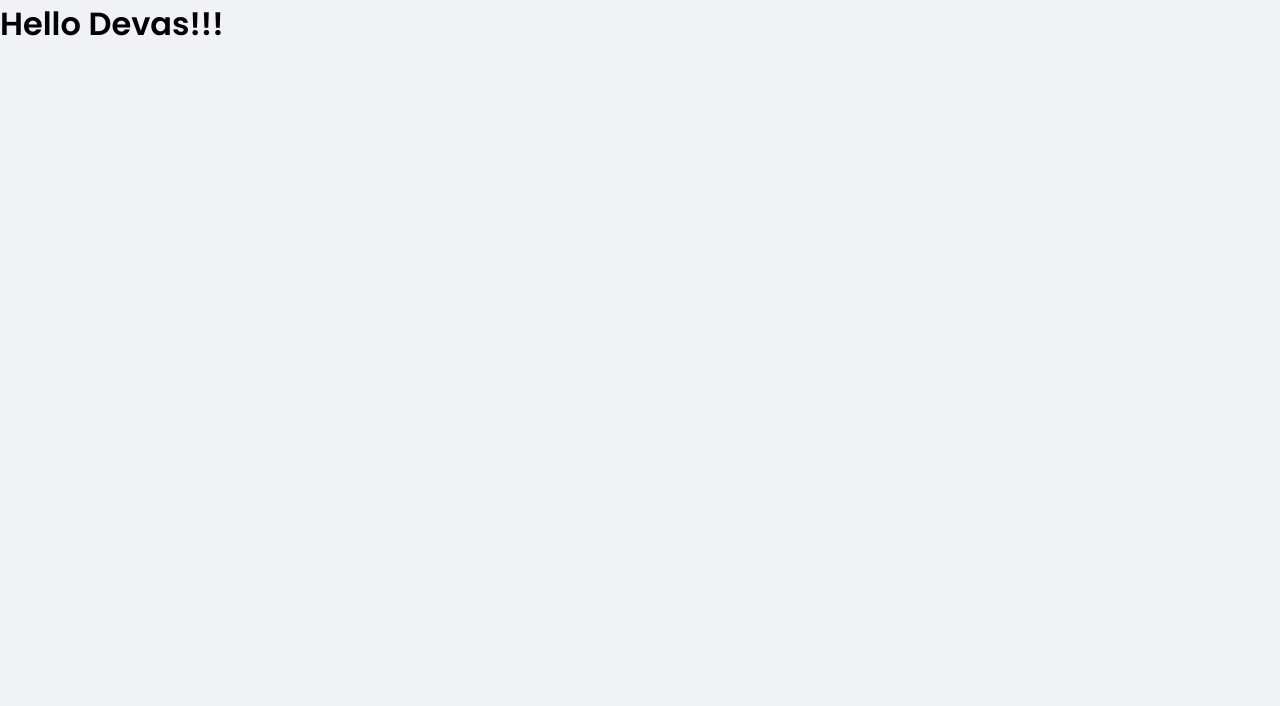
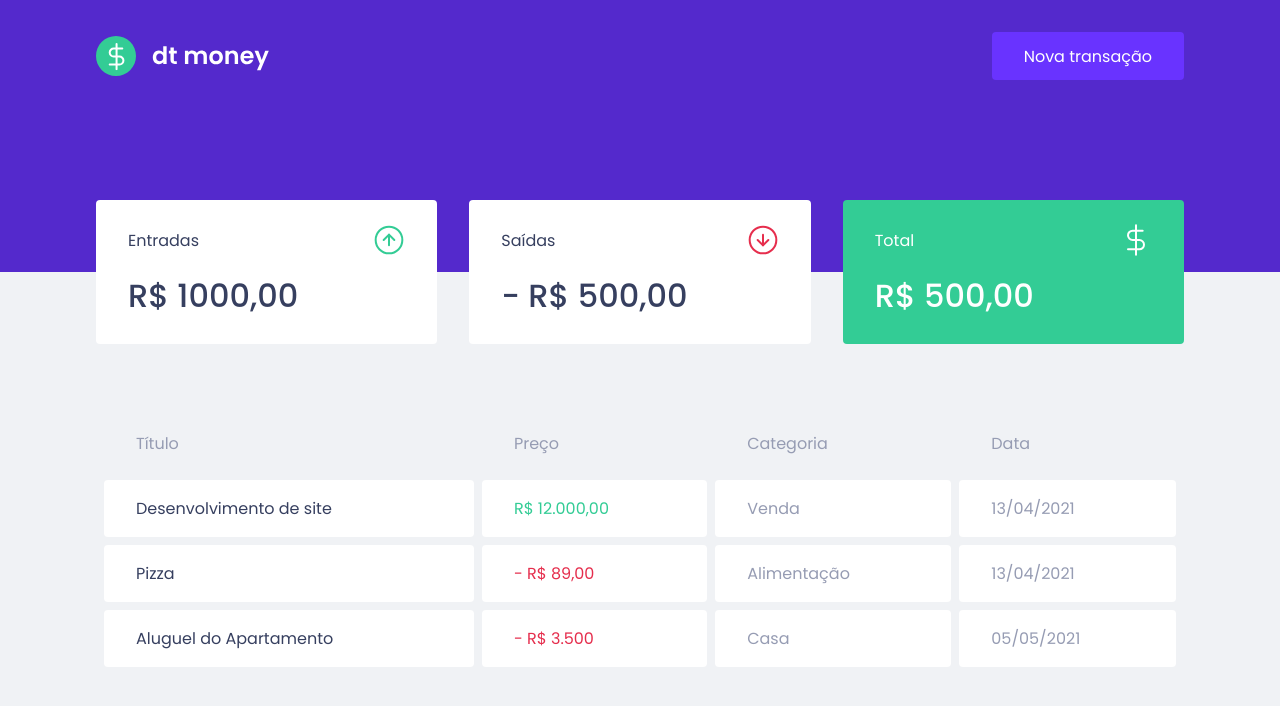
Before and after one commit to ANNEBORTOLI/dtmoney, a React (Create React App) app: page / in a window 1280 px wide. Shown: the top 706 px of the page. Built offline with nearby package versions, Linux system fonts and the light colour scheme.

Commit message:
:construction: create static components

```diff
--- a/public/index.html
+++ b/public/index.html
@@ -11,7 +11,7 @@
     <title>dtmoney</title>
 
     <link
-      href="https://fonts.googleapis.com/css2?family=Poppins:wght@400;600&display=swap"
+      href="https://fonts.googleapis.com/css2?family=Poppins:wght@400;500;600&display=swap"
       rel="stylesheet"
     />
   </head>
--- a/src/App.tsx
+++ b/src/App.tsx
@@ -1,10 +1,13 @@
+import { Dashboard } from "./components/Dashboard";
+import { Header } from "./components/Header";
 import { GlobalStyle } from "./styles/global";
 
 export function App() {
   return (
-    <div className="App">
-      <h1>Hello Devas!!!</h1>
+    <>
+      <Header />
+      <Dashboard />
       <GlobalStyle />
-    </div>
+    </>
   );
 }
--- /dev/null
+++ b/src/components/Dashboard/index.tsx
@@ -0,0 +1,12 @@
+import { Container } from "../Dashboard/styles";
+import { Summary } from "../Summary";
+import { TransactionsTable } from "../TransactionsTable";
+
+export function Dashboard() {
+  return (
+    <Container>
+      <Summary />
+      <TransactionsTable />
+    </Container>
+  );
+}
--- /dev/null
+++ b/src/components/Dashboard/styles.ts
@@ -0,0 +1,7 @@
+import styled from "styled-components";
+
+export const Container = styled.main`
+  max-width: 1120px;
+  margin: 0 auto;
+  padding: 2.5rem 1rem;
+`;
--- /dev/null
+++ b/src/components/Header/index.tsx
@@ -0,0 +1,13 @@
+import logoimg from "../../assets/logo.svg";
+import { Container, Content } from "./styles";
+
+export function Header() {
+  return (
+    <Container>
+      <Content>
+        <img src={logoimg} alt="dt money" />
+        <button type="button">Nova transação</button>
+      </Content>
+    </Container>
+  );
+}
--- /dev/null
+++ b/src/components/Header/styles.ts
@@ -0,0 +1,31 @@
+import styled from "styled-components";
+
+export const Container = styled.header`
+  background: var(--blue);
+`;
+
+export const Content = styled.div`
+  max-width: 1120px;
+  margin: 0 auto;
+
+  padding: 2rem 1rem 12rem;
+  display: flex;
+  align-items: center;
+  justify-content: space-between;
+
+  button {
+    font-size: 1rem;
+    color: #fff;
+    background: var(--blue-light);
+    border: 0;
+    padding: 0 2rem;
+    border-radius: 0.25rem;
+    height: 3rem;
+
+    transition: filter 0.2s;
+
+    &:hover {
+      filter: brightness(0.9);
+    }
+  }
+`;
--- /dev/null
+++ b/src/components/Summary/index.tsx
@@ -0,0 +1,35 @@
+import incomeImg from "../../assets/income.svg";
+import outcomeImg from "../../assets/outcome.svg";
+import totalImg from "../../assets/total.svg";
+
+import { Container } from "./styles";
+
+export function Summary() {
+  return (
+    <Container>
+      <div>
+        <header>
+          <p>Entradas</p>
+          <img src={incomeImg} alt="Entradas" />
+        </header>
+        <strong>R$ 1000,00</strong>
+      </div>
+
+      <div>
+        <header>
+          <p>Saídas</p>
+          <img src={outcomeImg} alt="Saídas" />
+        </header>
+        <strong> - R$ 500,00</strong>
+      </div>
+
+      <div className="highligh-background">
+        <header>
+          <p>Total</p>
+          <img src={totalImg} alt="Total" />
+        </header>
+        <strong>R$ 500,00</strong>
+      </div>
+    </Container>
+  );
+}
--- /dev/null
+++ b/src/components/Summary/styles.ts
@@ -0,0 +1,34 @@
+import styled from "styled-components";
+
+export const Container = styled.div`
+  display: grid;
+  grid-template-columns: repeat(3, 1fr);
+  gap: 2rem;
+  margin-top: -7rem; //-10rem
+
+  div {
+    background: var(--shape);
+    padding: 1.5rem 2rem;
+    border-radius: 0.25rem;
+    color: var(--text-title);
+
+    header {
+      display: flex;
+      align-items: center;
+      justify-content: space-between;
+    }
+
+    strong {
+      display: block;
+      margin-top: 1rem;
+      font-size: 2rem;
+      font-weight: 500;
+      line-height: 3rem;
+    }
+
+    &.highligh-background {
+      background: var(--green);
+      color: #fff;
+    }
+  }
+`;
--- /dev/null
+++ b/src/components/TransactionsTable/index.tsx
@@ -0,0 +1,41 @@
+import { Container } from "./styles";
+
+export function TransactionsTable() {
+  return (
+    <Container>
+      <table>
+        <thead>
+          <tr>
+            <th>Título</th>
+            <th>Preço</th>
+            <th>Categoria</th>
+            <th>Data</th>
+          </tr>
+        </thead>
+
+        <tbody>
+          <tr>
+            <td>Desenvolvimento de site</td>
+            <td className="deposit">R$ 12.000,00</td>
+            <td>Venda</td>
+            <td>13/04/2021</td>
+          </tr>
+
+          <tr>
+            <td>Pizza</td>
+            <td className="withdraw">- R$ 89,00</td>
+            <td>Alimentação</td>
+            <td>13/04/2021</td>
+          </tr>
+
+          <tr>
+            <td>Aluguel do Apartamento</td>
+            <td className="withdraw">- R$ 3.500</td>
+            <td>Casa</td>
+            <td>05/05/2021</td>
+          </tr>
+        </tbody>
+      </table>
+    </Container>
+  );
+}
--- /dev/null
+++ b/src/components/TransactionsTable/styles.ts
@@ -0,0 +1,38 @@
+import styled from "styled-components";
+
+export const Container = styled.div`
+  margin-top: 4rem;
+
+  table {
+    width: 100%;
+    border-spacing: 0.5rem;
+
+    th {
+      color: var(--text-body);
+      font-weight: 400;
+      padding: 1rem 2rem;
+      text-align: left;
+      line-height: 1.5rem;
+    }
+
+    td {
+      padding: 1rem 2rem;
+      border: 0;
+      background: var(--shape);
+      color: var(--text-body);
+      border-radius: 0.25rem;
+
+      &:first-child {
+        color: var(--text-title);
+      }
+
+      &.deposit {
+        color: var(--green);
+      }
+
+      &.withdraw {
+        color: var(--red);
+      }
+    }
+  }
+`;
--- a/src/styles/global.ts
+++ b/src/styles/global.ts
@@ -5,6 +5,7 @@
   :root {
     --red: #e52e4d;
     --blue: #5429cc;
+    --green: #33CC95;
 
     --blue-light: #6933ff;
 
```
